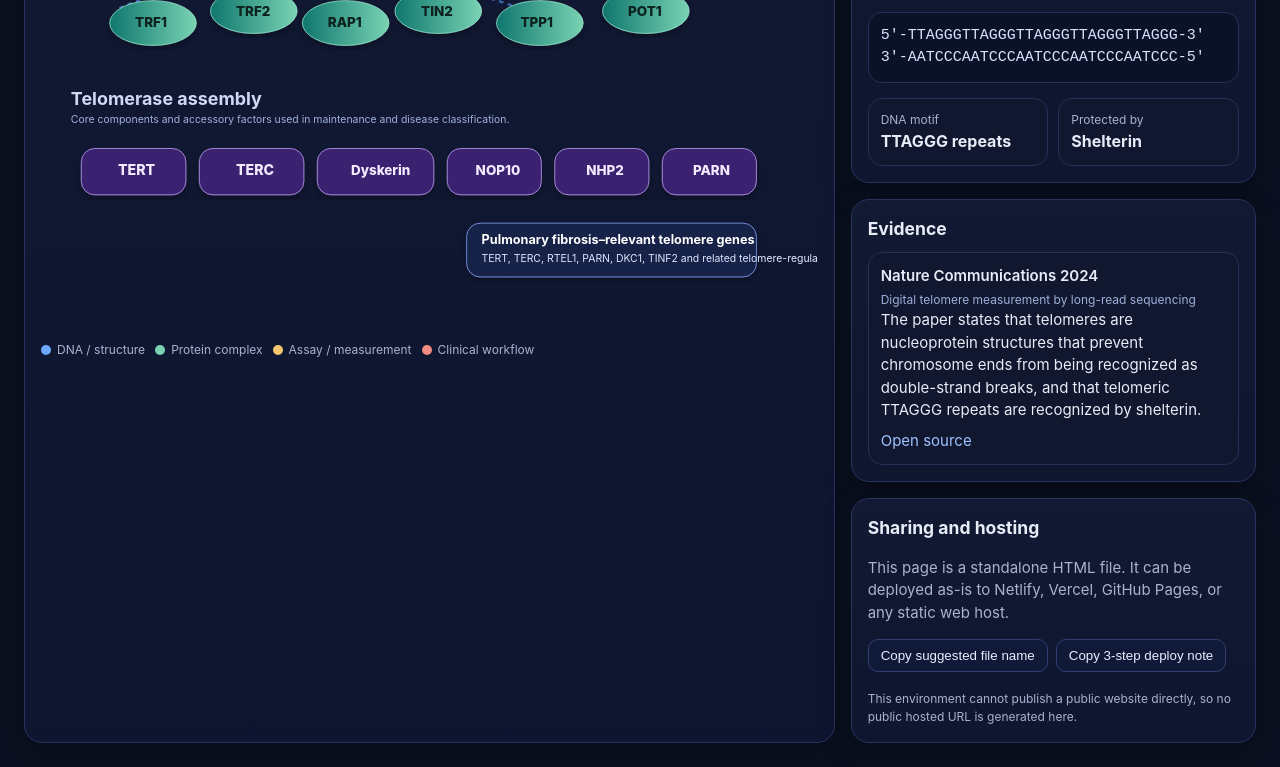
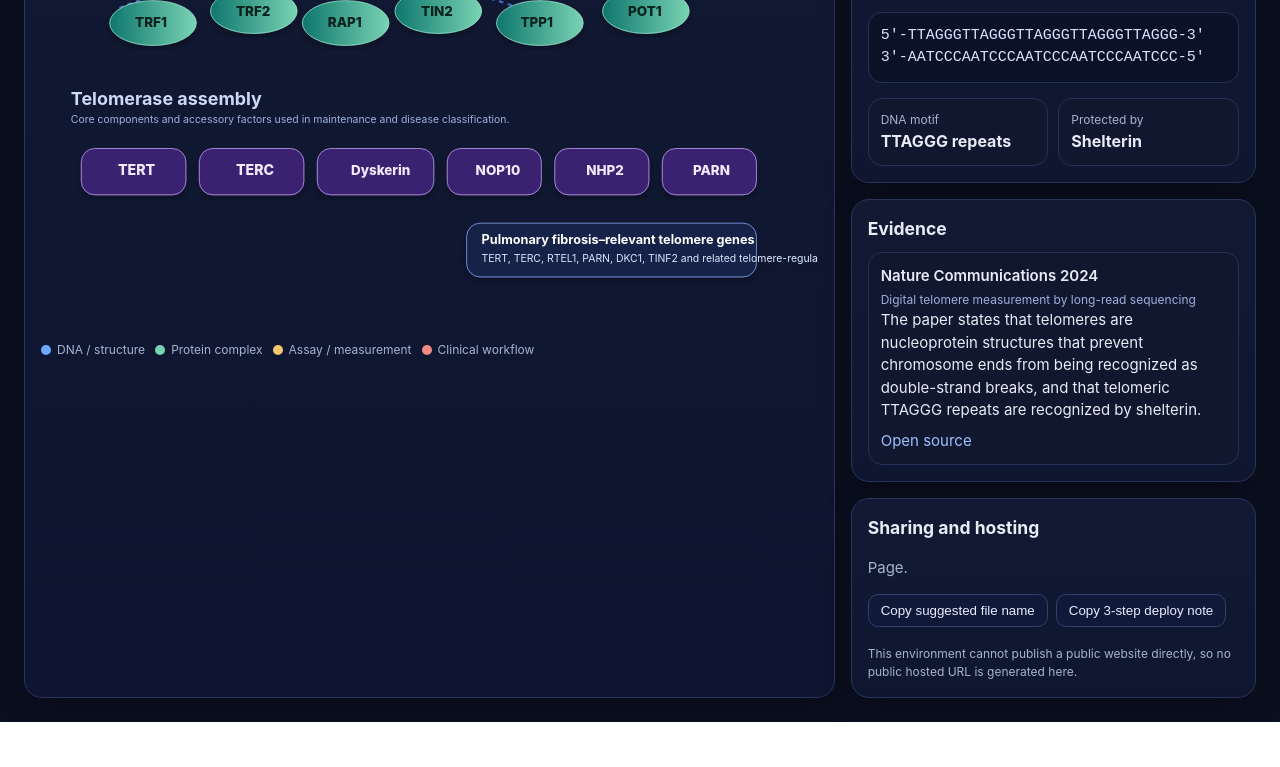
Before and after one commit to bt3113/telomere-diagram, a plain HTML site: page index.html in a window 1280 px wide. Shown: the part 759-1526 px from the top of the page. After the commit the page ends 1481 px from the top, so only its background shows below. Drawn offline with Linux system fonts and the light colour scheme.

Commit message:
Update index.html

```diff
--- a/index.html
+++ b/index.html
@@ -361,7 +361,7 @@
 
         <section class="card">
           <h3>Sharing and hosting</h3>
-          <p class="muted">This page is a standalone HTML file. It can be deployed as-is to Netlify, Vercel, GitHub Pages, or any static web host.</p>
+          <p class="muted">Page.</p>
           <div class="btns">
             <button class="linkish" id="copyPath">Copy suggested file name</button>
             <button class="linkish" id="copyDeploy">Copy 3-step deploy note</button>
```
